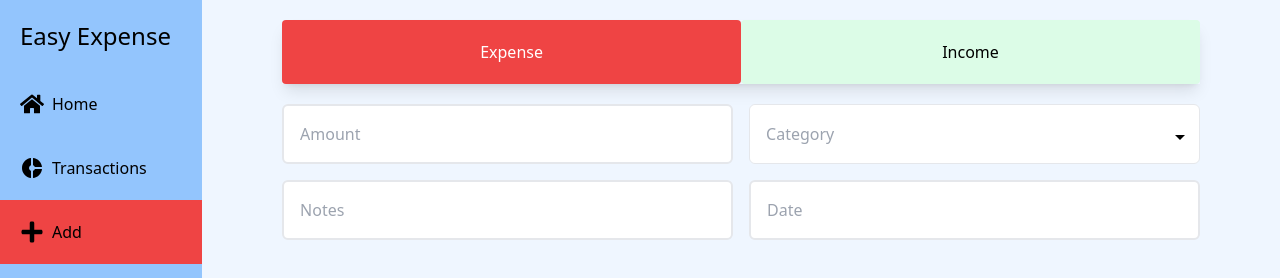
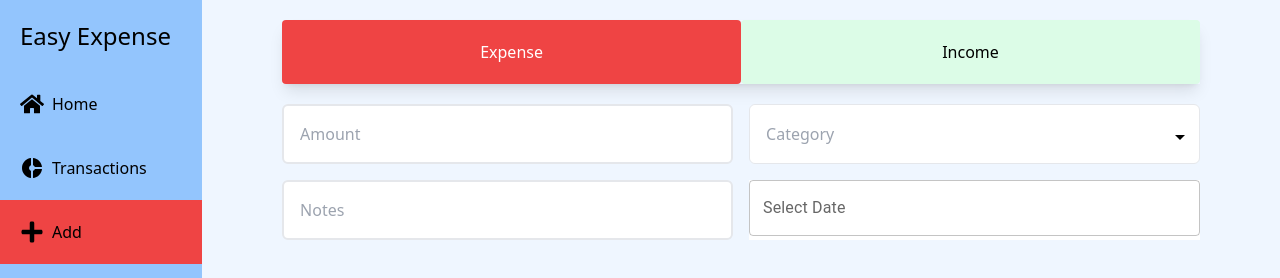
Before and after one commit to GeekyNaved/Easy-Expense, a React (Vite) app: page /add in a window 1280 px wide. Shown: the top 278 px of the page. Built offline with nearby package versions, Linux system fonts and the light colour scheme; sample sign-in values are in the browser's storage.

Commit message:
adding date picker

```diff
--- a/package.json
+++ b/package.json
@@ -14,7 +14,10 @@
     "@emotion/styled": "^11.11.5",
     "@mui/base": "^5.0.0-beta.40",
     "@mui/icons-material": "^5.15.17",
+    "@mui/material": "^5.15.17",
+    "@mui/x-date-pickers": "^7.4.0",
     "chart.js": "^4.4.2",
+    "dayjs": "^1.11.11",
     "react": "^18.2.0",
     "react-chartjs-2": "^5.2.0",
     "react-dom": "^18.2.0",
--- a/src/pages/main/Add.tsx
+++ b/src/pages/main/Add.tsx
@@ -2,7 +2,9 @@
 import InputField from "../../components/InputField";
 import CustButton from "../../components/CustButton";
 import CustDropDown from "../../components/CustDropDown";
-
+import { AdapterDayjs } from '@mui/x-date-pickers/AdapterDayjs';
+import { LocalizationProvider } from '@mui/x-date-pickers/LocalizationProvider';
+import { DatePicker } from '@mui/x-date-pickers/DatePicker';
 
 const Add: React.JSX.Element = () => {
   const [type, setType] = useState("Expense");
@@ -35,7 +37,14 @@
         <InputField type="text" placeholder="Amount" handleToggle={null} />
         <CustDropDown />
         <InputField type="text" placeholder="Notes" handleToggle={null} />
-        <InputField type="text" placeholder="Date" handleToggle={null} />
+        <LocalizationProvider dateAdapter={AdapterDayjs}>
+          <DatePicker
+            label="Select Date"
+            sx={{
+              background: 'white',
+            }}
+          />
+        </LocalizationProvider>
       </div>
       <CustButton title={`Add ${type}`} className="mt-10 px-10 self-center " />
     </div>
```
Also changed, not shown: 1 other file (tests, documents, lock files or other folders).
